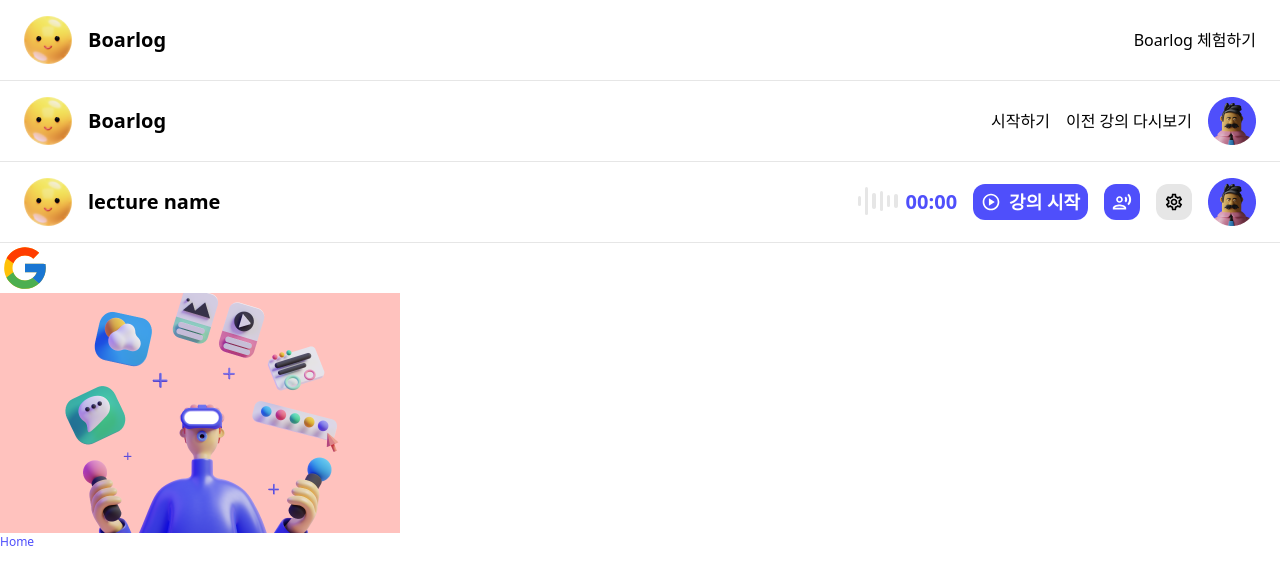
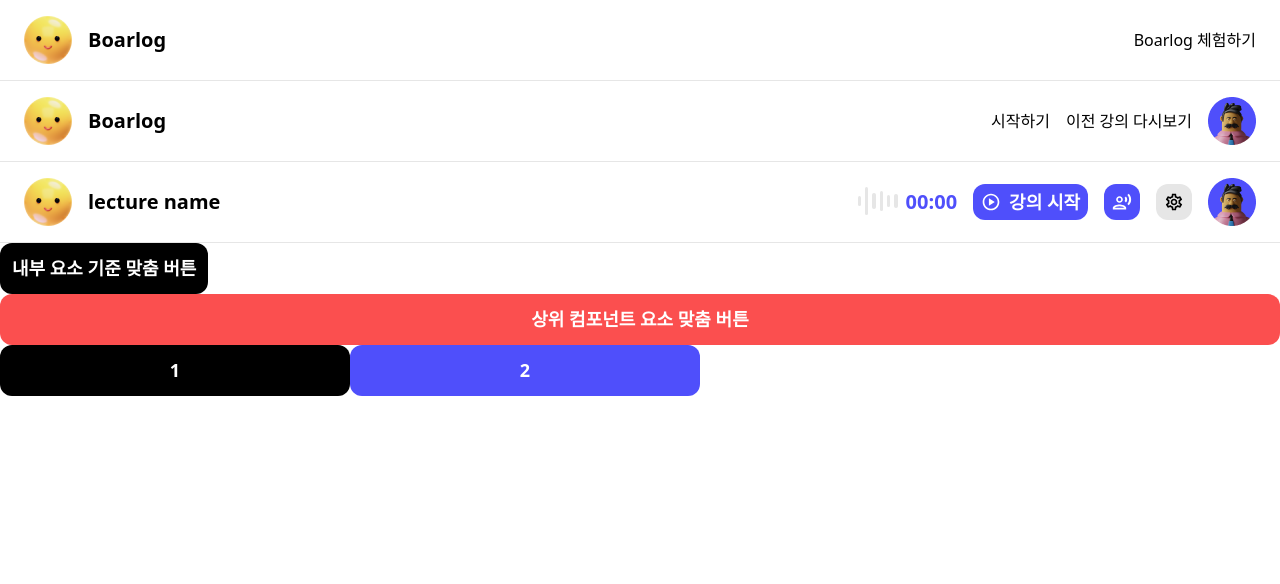
Before and after one commit to boostcampwm2023/web13_Boarlog, a React (Vite) app in the folder frontend/: page / in a window 1280 px wide. Shown: the top 584 px of the page. Built offline with nearby package versions, Linux system fonts and the light colour scheme; a web font is replaced by a local one.

Commit message:
feat: Button 컴포넌트 구현 #122
- Button 컴포넌트를 구현하였습니다.
- type으로 지정하여 버튼의 종류를 선택할 수 있습니다.

```diff
--- /dev/null
+++ b/frontend/src/components/Button/Button.tsx
@@ -0,0 +1,22 @@
+interface ButtonProps {
+  type: "full" | "fit" | "grow";
+  onClick?: () => void;
+  children: React.ReactNode;
+  className?: string;
+}
+
+const Button = ({ type, onClick, className, children }: ButtonProps) => {
+  return (
+    <button
+      type="button"
+      className={`flex flex-row justify-center items-center gap-1 py-3 rounded-xl semibold-18 duration-500 ${
+        type === "full" && "w-full"
+      } ${type === "fit" && "px-3 w-fit"} ${type === "grow" && "flex-grow"} ${className}`}
+      onClick={onClick}
+    >
+      {children}
+    </button>
+  );
+};
+
+export default Button;
--- a/frontend/src/pages/Home/Home.tsx
+++ b/frontend/src/pages/Home/Home.tsx
@@ -1,6 +1,5 @@
 import Header from "@/components/Header/Header";
-import GoogleIcon from "@/assets/svgs/google.svg?react";
-import logoImg from "@/assets/imgs/joinLecture.png";
+import Button from "@/components/Button/Button";
 
 const Home = () => {
   return (
@@ -9,9 +8,20 @@ const Home = () => {
       <Header type="main" />
       <Header type="instructor" />
       <div>
-        <GoogleIcon className="w-[50px] h-auto" />
-        <img src={logoImg} />
-        <h1 className="medium-12 text-boarlog-100">Home</h1>
+        <Button type="fit" className="bg-grayscale-black text-grayscale-white">
+          내부 요소 기준 맞춤 버튼
+        </Button>
+        <Button type="full" className="bg-alert-100 text-grayscale-white">
+          상위 컴포넌트 요소 맞춤 버튼
+        </Button>
+        <div className="w-[700px] flex flex-row">
+          <Button type="grow" className="bg-grayscale-black text-grayscale-white">
+            1
+          </Button>
+          <Button type="grow" className="bg-boarlog-100 text-grayscale-white">
+            2
+          </Button>
+        </div>
       </div>
     </>
   );
```
